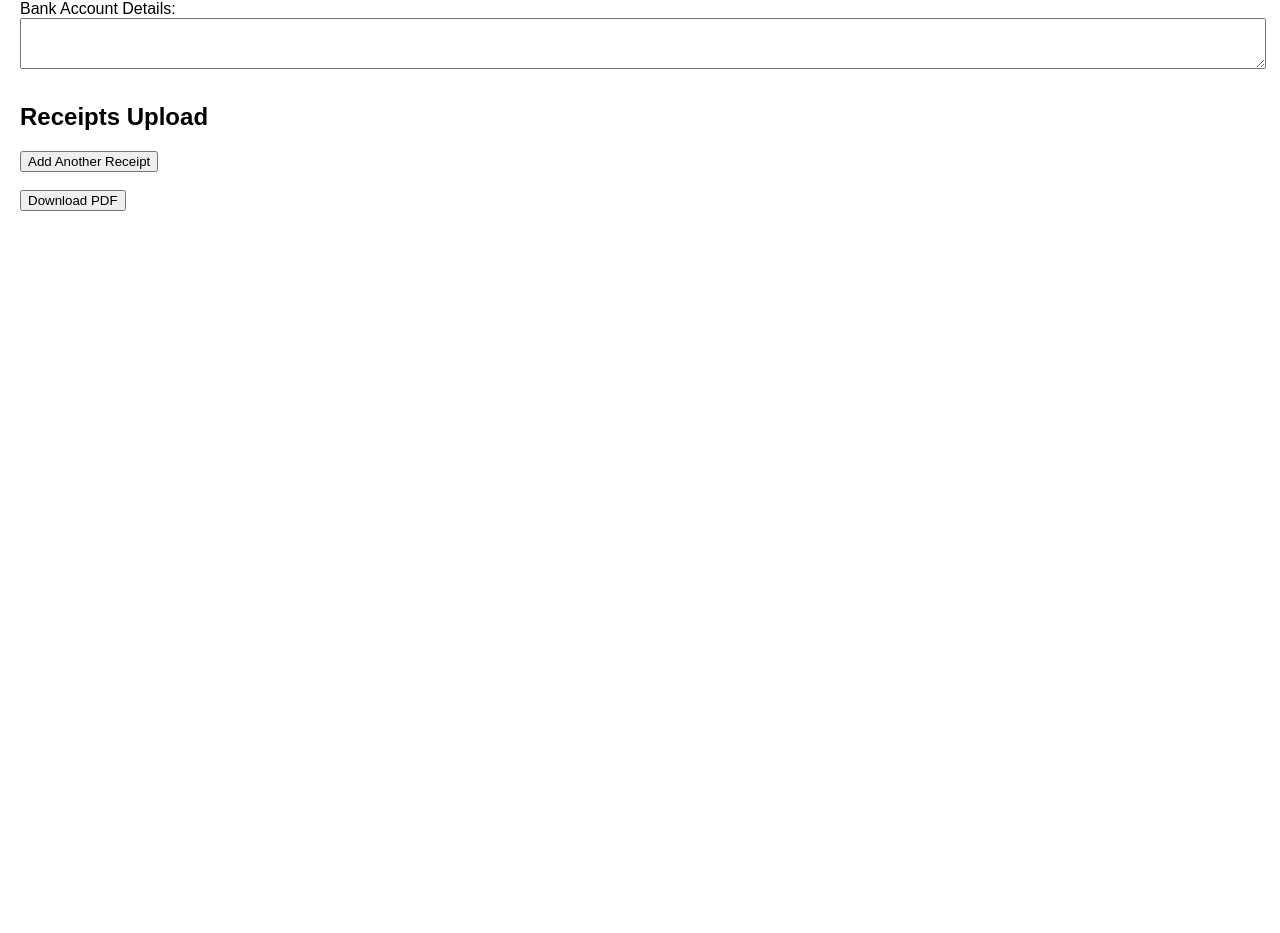
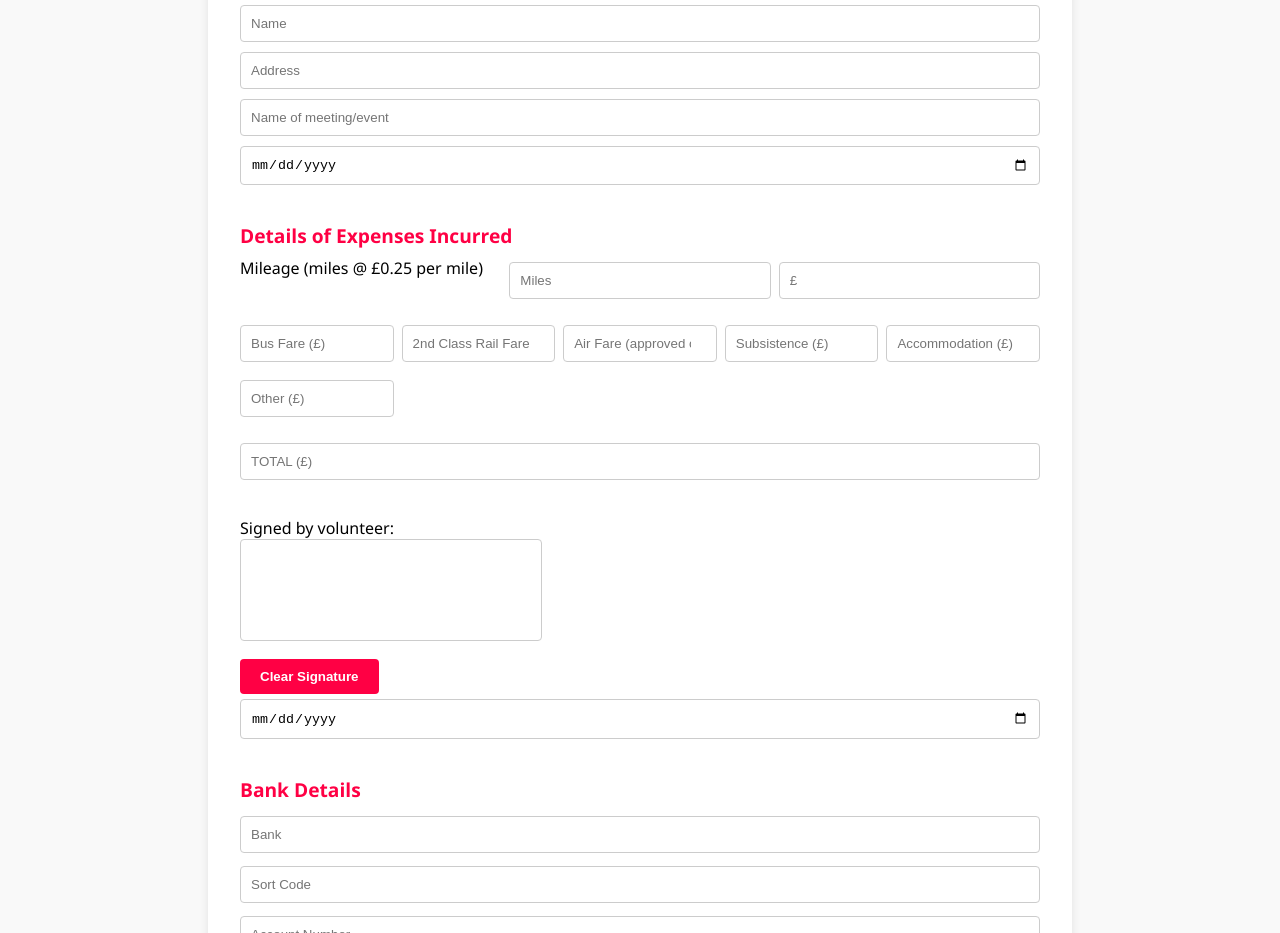
Before and after one commit to KieranYMCA/volunteer-expenses-form, a plain HTML site: page index.html in a window 1280 px wide. Shown: the part 129-1062 px from the top of the page. Before the commit the page ends 800 px from the top, so only its background shows below. Drawn offline with Linux system fonts and the light colour scheme.

Commit message:
Add files via upload

```diff
--- a/index.html
+++ b/index.html
@@ -1,27 +1,75 @@
-
 <!DOCTYPE html>
 <html lang="en">
 <head>
   <meta charset="UTF-8" />
-  <meta name="viewport" content="width=device-width, initial-scale=1.0"/>
-  <title>YMCA Expenses Form</title>
-  <link rel="stylesheet" href="style.css"/>
+  <meta name="viewport" content="width=device-width, initial-scale=1.0" />
+  <title>YMCA Volunteer Expenses Claim Form</title>
+  <link rel="stylesheet" href="style.css" />
 </head>
 <body>
-  <h1>YMCA Volunteer Expenses Form</h1>
-  <form id="expenses-form">
-    <label for="name">Full Name:</label>
-    <input type="text" id="name" required /><br/>
-    <label for="account">Bank Account Details:</label>
-    <textarea id="account" rows="3" required></textarea><br/>
+  <div class="container">
+    <header>
+      <h1>Volunteer Expenses Claim Form</h1>
+    </header>
 
-    <h2>Receipts Upload</h2>
-    <div id="uploads-container"></div>
-    <button type="button" onclick="addImageUpload()">Add Another Receipt</button><br/><br/>
+    <form id="volunteer-form">
+      <section class="user-info">
+        <input type="text" name="name" placeholder="Name" required />
+        <input type="text" name="address" placeholder="Address" required />
+        <input type="text" name="event" placeholder="Name of meeting/event" required />
+        <input type="date" name="eventDate" placeholder="Date of meeting/event" required />
+      </section>
 
-    <button type="button" onclick="generatePDF()">Download PDF</button>
-  </form>
+      <section id="expenses-section">
+        <h2>Details of Expenses Incurred</h2>
+        <div class="entry">
+          <label>Mileage (miles @ £0.25 per mile)</label>
+          <input type="number" name="miles" id="miles" step="0.1" placeholder="Miles" />
+          <input type="text" id="mileage-amount" placeholder="£" readonly />
+        </div>
+        <div class="entry">
+          <input type="number" name="busFare" placeholder="Bus Fare (£)" step="0.01" />
+          <input type="number" name="railFare" placeholder="2nd Class Rail Fare (£)" step="0.01" />
+          <input type="number" name="airFare" placeholder="Air Fare (approved only) (£)" step="0.01" />
+          <input type="number" name="subsistence" placeholder="Subsistence (£)" step="0.01" />
+          <input type="number" name="accommodation" placeholder="Accommodation (£)" step="0.01" />
+          <input type="number" name="other" placeholder="Other (£)" step="0.01" />
+        </div>
+        <div class="entry">
+          <input type="text" id="totalAmount" name="totalAmount" readonly placeholder="TOTAL (£)" />
+        </div>
+      </section>
 
+      <section id="signature" style="page-break-before: always;">
+        <label>Signed by volunteer:</label>
+        <canvas id="signatureCanvas" width="300" height="100"></canvas>
+        <button type="button" id="clear-signature">Clear Signature</button>
+        <input type="date" id="signatureDate" name="signatureDate" />
+      </section>
+
+      </section><section class="bank-details">
+        <h2>Bank Details</h2>
+        <input type="text" name="bank" placeholder="Bank" required />
+        <input type="text" name="sortcode" placeholder="Sort Code" required />
+        <input type="text" name="accountNumber" placeholder="Account Number" required />
+        <input type="text" name="accountName" placeholder="Account Name" required />
+      </section>
+
+      <section>
+      <h2>Upload Receipts</h2>
+      <div id="receiptContainer"></div>
+      <button type="button" id="addReceipt">Add Receipt</button>
+        <input type="file" id="receiptUpload" accept="image/*" multiple />
+        <div id="receiptPreview"></div>
+      </section>
+
+      <p style="margin-top: 2rem;"><strong>Once completed, please email the downloaded PDF to: <a href="mailto:expenses@ymca.scot">expenses@ymca.scot</a></strong></p>
+
+      <button type="button" id="download-pdf" class="submit-btn">Download PDF</button>
+    </form>
+  </div>
+
+  <script src="https://cdnjs.cloudflare.com/ajax/libs/html2pdf.js/0.10.1/html2pdf.bundle.min.js"></script>
   <script src="script.js"></script>
 </body>
 </html>
--- a/script.js
+++ b/script.js
@@ -1,76 +1,121 @@
 
-let imageCount = 0;
+const form = document.getElementById('volunteer-form');
+const milesInput = document.getElementById('miles');
+const mileageAmount = document.getElementById('mileage-amount');
+const totalAmount = document.getElementById('totalAmount');
+const receiptContainer = document.getElementById('receiptContainer');
+const addReceiptBtn = document.getElementById('addReceipt');
+const uploadedReceipts = [];
 
-function addImageUpload() {
-  if (imageCount >= 25) return;
+const MILEAGE_RATE = 0.25;
 
-  const container = document.createElement("div");
-  container.className = "upload-group";
+function updateTotals() {
+  const miles = parseFloat(milesInput.value) || 0;
+  const mileage = miles * MILEAGE_RATE;
+  mileageAmount.value = mileage.toFixed(2);
 
-  const input = document.createElement("input");
-  input.type = "file";
-  input.accept = "image/*";
-  input.required = true;
+  const bus = parseFloat(form.busFare?.value) || 0;
+  const rail = parseFloat(form.railFare?.value) || 0;
+  const air = parseFloat(form.airFare?.value) || 0;
+  const sub = parseFloat(form.subsistence?.value) || 0;
+  const accom = parseFloat(form.accommodation?.value) || 0;
+  const other = parseFloat(form.other?.value) || 0;
 
-  const textarea = document.createElement("textarea");
-  textarea.rows = 2;
-  textarea.placeholder = "Description of receipt";
-
-  container.appendChild(document.createElement("hr"));
-  container.appendChild(input);
-  container.appendChild(textarea);
-
-  document.getElementById("uploads-container").appendChild(container);
-  imageCount++;
+  const total = mileage + bus + rail + air + sub + accom + other;
+  totalAmount.value = total.toFixed(2);
 }
 
-function generatePDF() {
-  const name = document.getElementById("name").value;
-  const account = document.getElementById("account").value;
-  const uploadGroups = document.querySelectorAll(".upload-group");
+form.addEventListener('input', updateTotals);
 
-  const { jsPDF } = window.jspdf;
-  const pdf = new jsPDF();
-  let y = 10;
+const canvas = document.getElementById('signatureCanvas');
+const ctx = canvas.getContext('2d');
+let drawing = false;
 
-  pdf.setFontSize(12);
-  pdf.text("YMCA Volunteer Expenses Form", 10, y);
-  y += 10;
-  pdf.text(`Full Name: ${name}`, 10, y);
-  y += 10;
-  pdf.text("Bank Account Details:", 10, y);
-  y += 10;
+canvas.addEventListener('mousedown', () => (drawing = true));
+canvas.addEventListener('mouseup', () => { drawing = false; ctx.beginPath(); });
+canvas.addEventListener('mousemove', draw);
 
-  const lines = pdf.splitTextToSize(account, 180);
-  pdf.text(lines, 10, y);
-  y += lines.length * 10;
+function draw(e) {
+  if (!drawing) return;
+  const rect = canvas.getBoundingClientRect();
+  ctx.lineWidth = 2;
+  ctx.lineCap = 'round';
+  ctx.strokeStyle = '#000';
+  ctx.lineTo(e.clientX - rect.left, e.clientY - rect.top);
+  ctx.stroke();
+  ctx.beginPath();
+  ctx.moveTo(e.clientX - rect.left, e.clientY - rect.top);
+}
 
-  uploadGroups.forEach((group, index) => {
-    const fileInput = group.querySelector("input[type='file']");
-    const description = group.querySelector("textarea").value;
+document.getElementById('clear-signature').onclick = () => {
+  ctx.clearRect(0, 0, canvas.width, canvas.height);
+};
 
+// Add receipt upload input with description
+addReceiptBtn.addEventListener('click', () => {
+  if (document.querySelectorAll('.receipt-block').length >= 25) return;
+  const div = document.createElement('div');
+  div.className = 'receipt-block';
+  div.innerHTML = `
+    <input type="file" accept="image/*" class="receipt-img" required />
+    <input type="text" placeholder="Description of receipt" class="receipt-desc" />
+  `;
+  receiptContainer.appendChild(div);
+});
+
+// Download PDF
+document.getElementById('download-pdf').onclick = async () => {
+  const container = document.querySelector('.container').cloneNode(true);
+  const canvasCopy = canvas.cloneNode(true);
+  canvasCopy.getContext('2d').drawImage(canvas, 0, 0);
+  container.querySelector('#signatureCanvas')?.replaceWith(canvasCopy);
+  container.querySelector('#receiptContainer')?.remove();
+
+  const opt = {
+    margin: 10,
+    filename: `YMCA_Volunteer_Expenses_${form.name.value || 'claim'}.pdf`,
+    image: { type: 'jpeg', quality: 0.98 },
+    html2canvas: { scale: 2, scrollY: 0 },
+    jsPDF: { unit: 'mm', format: 'a4', orientation: 'portrait' },
+    pagebreak: { mode: ['css', 'legacy'] }
+  };
+
+  const worker = html2pdf().set(opt).from(container);
+  const pdf = await worker.toPdf().get('pdf');
+
+  const receipts = document.querySelectorAll('.receipt-block');
+  for (const block of receipts) {
+    const fileInput = block.querySelector('.receipt-img');
+    const desc = block.querySelector('.receipt-desc').value;
     const file = fileInput.files[0];
-    if (!file) return;
+    if (!file || !file.type.startsWith('image/')) continue;
 
     const reader = new FileReader();
-    reader.onload = function(e) {
-      if (index > 0 || y > 250) pdf.addPage();
+    await new Promise(resolve => {
+      reader.onload = () => {
+        pdf.addPage();
+        const img = reader.result;
+        const imgProps = pdf.getImageProperties(img);
+        const pageWidth = pdf.internal.pageSize.getWidth();
+        const pageHeight = pdf.internal.pageSize.getHeight();
 
-      const img = new Image();
-      img.onload = function() {
-        let imgWidth = 180;
-        let imgHeight = (img.height / img.width) * imgWidth;
-        pdf.addImage(img, "JPEG", 10, 20, imgWidth, imgHeight);
-        pdf.text("Description:", 10, 20 + imgHeight + 10);
-        const descLines = pdf.splitTextToSize(description, 180);
-        pdf.text(descLines, 10, 20 + imgHeight + 20);
+        let imgWidth = pageWidth - 20;
+        let imgHeight = (imgProps.height * imgWidth) / imgProps.width;
+        if (imgHeight > pageHeight - 40) {
+          imgHeight = pageHeight - 40;
+          imgWidth = (imgProps.width * imgHeight) / imgProps.height;
+        }
 
-        if (index === uploadGroups.length - 1) {
-          pdf.save("YMCA_Expenses.pdf");
-        }
+        const x = (pageWidth - imgWidth) / 2;
+        const y = 20;
+        pdf.setFontSize(12);
+        pdf.text(`Receipt: ${desc}`, 10, 10);
+        pdf.addImage(img, 'JPEG', x, y, imgWidth, imgHeight);
+        resolve();
       };
-      img.src = e.target.result;
-    };
-    reader.readAsDataURL(file);
-  });
-}
+      reader.readAsDataURL(file);
+    });
+  }
+
+  pdf.save(opt.filename);
+};
--- a/style.css
+++ b/style.css
@@ -1,15 +1,83 @@
 
 body {
-  font-family: Arial, sans-serif;
-  margin: 20px;
+  font-family: 'Segoe UI', sans-serif;
+  background: #f9f9f9;
+  margin: 0;
+  padding: 0;
+}
+.container {
+  max-width: 800px;
+  margin: 2rem auto;
+  background: white;
+  padding: 2rem;
+  box-shadow: 0 0 10px rgba(0, 0, 0, 0.1);
+  border-radius: 8px;
+}
+header h1 {
+  color: #ff0044;
+  font-size: 1.5rem;
+}
+input[type="text"],
+input[type="date"],
+input[type="number"],
+input[type="file"] {
+  padding: 10px;
+  margin: 5px 0;
+  width: 100%;
+  box-sizing: border-box;
+  border: 1px solid #ccc;
+  border-radius: 4px;
+}
+.entry {
+  display: grid;
+  grid-template-columns: repeat(auto-fit, minmax(140px, 1fr));
+  gap: 0.5rem;
+  margin-bottom: 1rem;
+}
+section {
+  margin-bottom: 2rem;
+}
+h2 {
+  font-size: 1.2rem;
+  color: #ff0044;
+  margin-bottom: 0.5rem;
+}
+button {
+  background-color: #ff0044;
+  color: white;
+  border: none;
+  padding: 10px 20px;
+  margin-top: 10px;
+  cursor: pointer;
+  border-radius: 4px;
+  font-weight: bold;
+}
+button:hover {
+  opacity: 0.9;
+}
+canvas {
+  border: 1px solid #ccc;
+  border-radius: 4px;
+  background: #fff;
+  display: block;
+  margin-bottom: 0.5rem;
+}
+.submit-btn {
+  margin-right: 10px;
+}
+img {
+  display: block;
+  margin: 0.5rem 0;
 }
 
-input, textarea {
-  width: 100%;
-  margin-bottom: 10px;
+
+/* Force page break before bank details on print/PDF */
+.bank-details {
+  page-break-inside: avoid;
+  break-inside: avoid;
 }
 
-img {
-  max-width: 100%;
-  height: auto;
+/* Add padding to prevent awkward page splits */
+section.bank-details input {
+  margin-bottom: 8px;
 }
```
